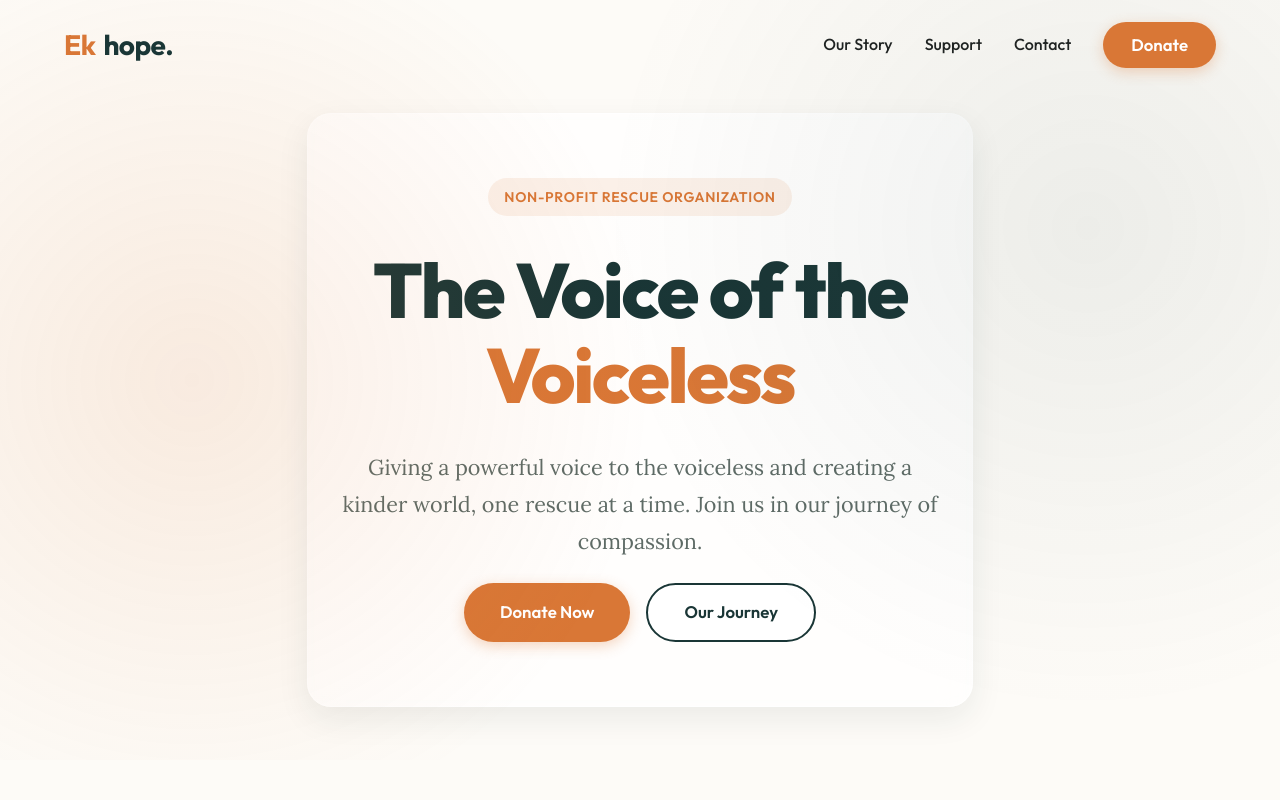
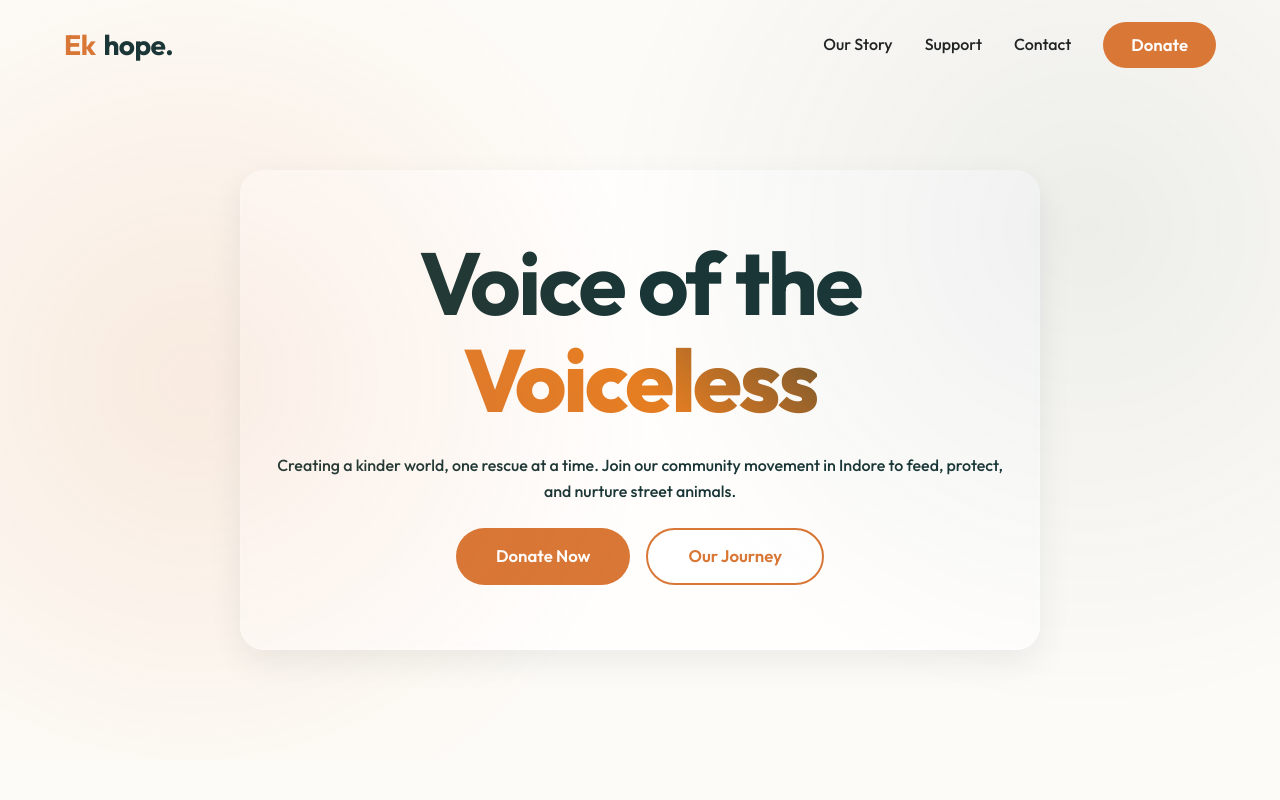
Before and after one commit to harshit075/ekhope, a Next.js app: page / in a window 1280 px wide. Shown: the top 800 px of the page. Built offline with nearby package versions, Linux system fonts and the light colour scheme.

Commit message:
feat: added highly dynamic UI effects and fixed UPI amount to 1100

```diff
--- a/src/app/globals.css
+++ b/src/app/globals.css
@@ -204,3 +204,44 @@ h1, h2, h3, h4, h5, h6 {
 .h-full { height: 100%; }
 .max-w-4xl { max-width: 56rem; margin-left: auto; margin-right: auto; }
 .mx-auto { margin-left: auto; margin-right: auto; }
+
+/* Dynamic Animations & Effects */
+@keyframes floatAnim {
+  0% { transform: translateY(0px); }
+  50% { transform: translateY(-12px); }
+  100% { transform: translateY(0px); }
+}
+.floating-element {
+  animation: floatAnim 4s ease-in-out infinite;
+}
+
+@keyframes pulseAnim {
+  0% { box-shadow: 0 0 0 0 rgba(var(--primary-rgb), 0.7); }
+  70% { box-shadow: 0 0 0 15px rgba(var(--primary-rgb), 0); }
+  100% { box-shadow: 0 0 0 0 rgba(var(--primary-rgb), 0); }
+}
+.pulse-btn {
+  animation: pulseAnim 2s infinite;
+}
+
+.text-gradient-animated {
+  background: linear-gradient(45deg, var(--primary), #e67e22, var(--secondary));
+  background-size: 200% auto;
+  color: transparent;
+  -webkit-background-clip: text;
+  background-clip: text;
+  animation: gradientShift 3s ease infinite;
+}
+@keyframes gradientShift {
+  0% { background-position: 0% 50%; }
+  50% { background-position: 100% 50%; }
+  100% { background-position: 0% 50%; }
+}
+
+.card-3d {
+  transition: transform 0.4s cubic-bezier(0.175, 0.885, 0.32, 1.275), box-shadow 0.4s ease;
+}
+.card-3d:hover {
+  transform: translateY(-10px) scale(1.02);
+  box-shadow: 0 20px 40px rgba(0,0,0,0.12);
+}
--- a/src/components/Donation.tsx
+++ b/src/components/Donation.tsx
@@ -16,7 +16,7 @@ export default function Donation() {
         </p>
 
         <div className="grid md:grid-cols-3 gap-8 text-left mt-8">
-          <div className="card text-center flex-col items-center reveal delay-100">
+          <div className="card text-center flex-col items-center reveal delay-100 card-3d">
             <div className="icon-wrapper mb-6" style={{ padding: '1rem', backgroundColor: 'var(--primary-light)', borderRadius: '50%' }}>
               <svg width="40" height="40" viewBox="0 0 24 24" fill="none" stroke="var(--primary)" strokeWidth="2" strokeLinecap="round" strokeLinejoin="round">
                 <path d="M20.42 4.58a5.4 5.4 0 0 0-7.65 0l-.77.78-.77-.78a5.4 5.4 0 0 0-7.65 0C1.46 6.7 1.33 10.28 4 13l8 8 8-8c2.67-2.72 2.54-6.3.42-8.42z"></path>
@@ -24,10 +24,10 @@ export default function Donation() {
             </div>
             <h3 className="mb-3 text-xl">One-Time Gift</h3>
             <p className="text-muted mb-6 text-sm" style={{ flexGrow: 1 }}>Make an immediate impact on an animal's life today.</p>
-            <a href="upi://pay?pa=8305134724@ybl&pn=Ekhope&cu=INR" className="btn btn-outline w-full block">Donate Now</a>
+            <a href="upi://pay?pa=8305134724@ybl&pn=Ekhope&cu=INR&am=1100" className="btn btn-outline w-full block">Donate Now</a>
           </div>
 
-          <div className="card text-center flex-col items-center reveal delay-200" style={{ border: '2px solid var(--primary)', transform: 'scale(1.05)', zIndex: 2, position: 'relative' }}>
+          <div className="card text-center flex-col items-center reveal delay-200 card-3d" style={{ border: '2px solid var(--primary)', transform: 'scale(1.05)', zIndex: 2, position: 'relative' }}>
             <div className="absolute top-0 right-0 transform translate-x-1/2 -translate-y-1/2 bg-primary text-white text-xs font-bold px-3 py-1 rounded-full" style={{ position: 'absolute', top: '-12px', right: '10%', backgroundColor: 'var(--primary)', color: 'white', padding: '4px 12px', borderRadius: '9999px', fontSize: '0.75rem', fontWeight: 'bold' }}>RECOMMENDED</div>
             <div className="icon-wrapper mb-6" style={{ padding: '1rem', backgroundColor: 'var(--primary-light)', borderRadius: '50%' }}>
               <svg width="40" height="40" viewBox="0 0 24 24" fill="none" stroke="var(--primary)" strokeWidth="2" strokeLinecap="round" strokeLinejoin="round">
@@ -36,10 +36,10 @@ export default function Donation() {
             </div>
             <h3 className="mb-3 text-xl">Monthly Sponsor</h3>
             <p className="text-muted mb-6 text-sm" style={{ flexGrow: 1 }}>Provide ongoing support for our daily feeding drives.</p>
-            <a href="upi://pay?pa=8305134724@ybl&pn=Ekhope&cu=INR" className="btn btn-primary w-full block">Sponsor Now</a>
+            <a href="upi://pay?pa=8305134724@ybl&pn=Ekhope&cu=INR&am=1100" className="btn btn-primary w-full block pulse-btn">Sponsor Now</a>
           </div>
 
-          <div className="card text-center flex-col items-center reveal delay-300">
+          <div className="card text-center flex-col items-center reveal delay-300 card-3d">
             <div className="icon-wrapper mb-6" style={{ padding: '1rem', backgroundColor: 'var(--primary-light)', borderRadius: '50%' }}>
               <svg width="40" height="40" viewBox="0 0 24 24" fill="none" stroke="var(--primary)" strokeWidth="2" strokeLinecap="round" strokeLinejoin="round">
                 <path d="M2 12h4l3-9 5 18 3-9h5"></path>
@@ -47,7 +47,7 @@ export default function Donation() {
             </div>
             <h3 className="mb-3 text-xl">Medical Fund</h3>
             <p className="text-muted mb-6 text-sm" style={{ flexGrow: 1 }}>Help us treat injured and neglected street animals.</p>
-            <a href="upi://pay?pa=8305134724@ybl&pn=Ekhope&cu=INR" className="btn btn-outline w-full block">Contribute</a>
+            <a href="upi://pay?pa=8305134724@ybl&pn=Ekhope&cu=INR&am=1100" className="btn btn-outline w-full block">Contribute</a>
           </div>
         </div>
       </div>
--- a/src/components/Hero.tsx
+++ b/src/components/Hero.tsx
@@ -11,18 +11,22 @@ export default function Hero() {
       <div className="hero-background"></div>
 
       <div className="container relative z-10 text-center flex-col items-center gap-6 glass-panel reveal" style={{ padding: '4rem 2rem', maxWidth: '800px', marginTop: '60px' }}>
-        <div className="badge mb-2">Non-Profit Rescue Organization</div>
-        <h1 className="hero-title text-secondary">
-          The Voice of the <br /> <span className="text-primary">Voiceless</span>
-        </h1>
-        <p className="hero-subtitle text-muted mt-2 font-serif">
-          Giving a powerful voice to the voiceless and creating a kinder world, one rescue at a time. Join us in our journey of compassion.
-        </p>
-        <div className="mt-6 flex justify-center gap-4 flex-wrap">
-          <a href="#donate" className="btn btn-primary">Donate Now</a>
-          <a href="#journey" className="btn btn-secondary">Our Journey</a>
+          <h1 className="text-secondary mb-6 reveal" style={{ fontSize: 'clamp(3rem, 8vw, 5.5rem)', lineHeight: 1.1, letterSpacing: '-0.03em' }}>
+            Voice of the <br/>
+            <span className="text-gradient-animated" style={{ fontWeight: 800 }}>Voiceless</span>
+          </h1>
+          <p className="text-secondary text-lg md:text-xl mb-10 max-w-2xl mx-auto reveal delay-100 opacity-90" style={{ lineHeight: 1.6, fontWeight: 500 }}>
+            Creating a kinder world, one rescue at a time. Join our community movement in Indore to feed, protect, and nurture street animals.
+          </p>
+          <div className="flex flex-wrap gap-4 justify-center reveal delay-200">
+            <a href="#donate" className="btn btn-primary text-lg pulse-btn" style={{ padding: '0.8rem 2.5rem' }}>Donate Now</a>
+            <a href="#journey" className="btn btn-outline text-lg bg-white/50" style={{ padding: '0.8rem 2.5rem', backdropFilter: 'blur(4px)' }}>Our Journey</a>
+          </div>
         </div>
-      </div>
+
+        {/* Floating Abstract Element */}
+        <div className="floating-element absolute top-20 right-10 md:right-20 w-32 h-32 md:w-48 md:h-48 rounded-full bg-primary/20 blur-3xl z-0 pointer-events-none"></div>
+        <div className="floating-element absolute bottom-20 left-10 md:left-20 w-40 h-40 md:w-64 md:h-64 rounded-full bg-secondary/10 blur-3xl z-0 pointer-events-none" style={{ animationDelay: '1s' }}></div>
 
       <style jsx>{`
         .hero-section {
--- a/src/components/Navbar.tsx
+++ b/src/components/Navbar.tsx
@@ -26,7 +26,7 @@ export default function Navbar() {
           <a href="#journey" className="nav-link font-medium">Our Story</a>
           <a href="#donate" className="nav-link font-medium">Support</a>
           <a href="#contact" className="nav-link font-medium">Contact</a>
-          <a href="upi://pay?pa=8305134724@ybl&pn=Ekhope&cu=INR" className="btn btn-primary" style={{ padding: '0.6rem 1.75rem' }}>Donate</a>
+          <a href="upi://pay?pa=8305134724@ybl&pn=Ekhope&cu=INR&am=1100" className="btn btn-primary pulse-btn" style={{ padding: '0.6rem 1.75rem' }}>Donate</a>
         </div>
 
         {/* Mobile Menu Toggle */}
@@ -48,7 +48,7 @@ export default function Navbar() {
             <a href="#journey" className="text-xl font-medium" onClick={() => setMobileMenuOpen(false)}>Our Story</a>
             <a href="#donate" className="text-xl font-medium" onClick={() => setMobileMenuOpen(false)}>Support</a>
             <a href="#contact" className="text-xl font-medium" onClick={() => setMobileMenuOpen(false)}>Contact</a>
-            <a href="upi://pay?pa=8305134724@ybl&pn=Ekhope&cu=INR" className="btn btn-primary mt-4" onClick={() => setMobileMenuOpen(false)}>Donate Now</a>
+            <a href="upi://pay?pa=8305134724@ybl&pn=Ekhope&cu=INR&am=1100" className="btn btn-primary pulse-btn mt-4" onClick={() => setMobileMenuOpen(false)}>Donate Now</a>
           </div>
         </div>
       )}
```
